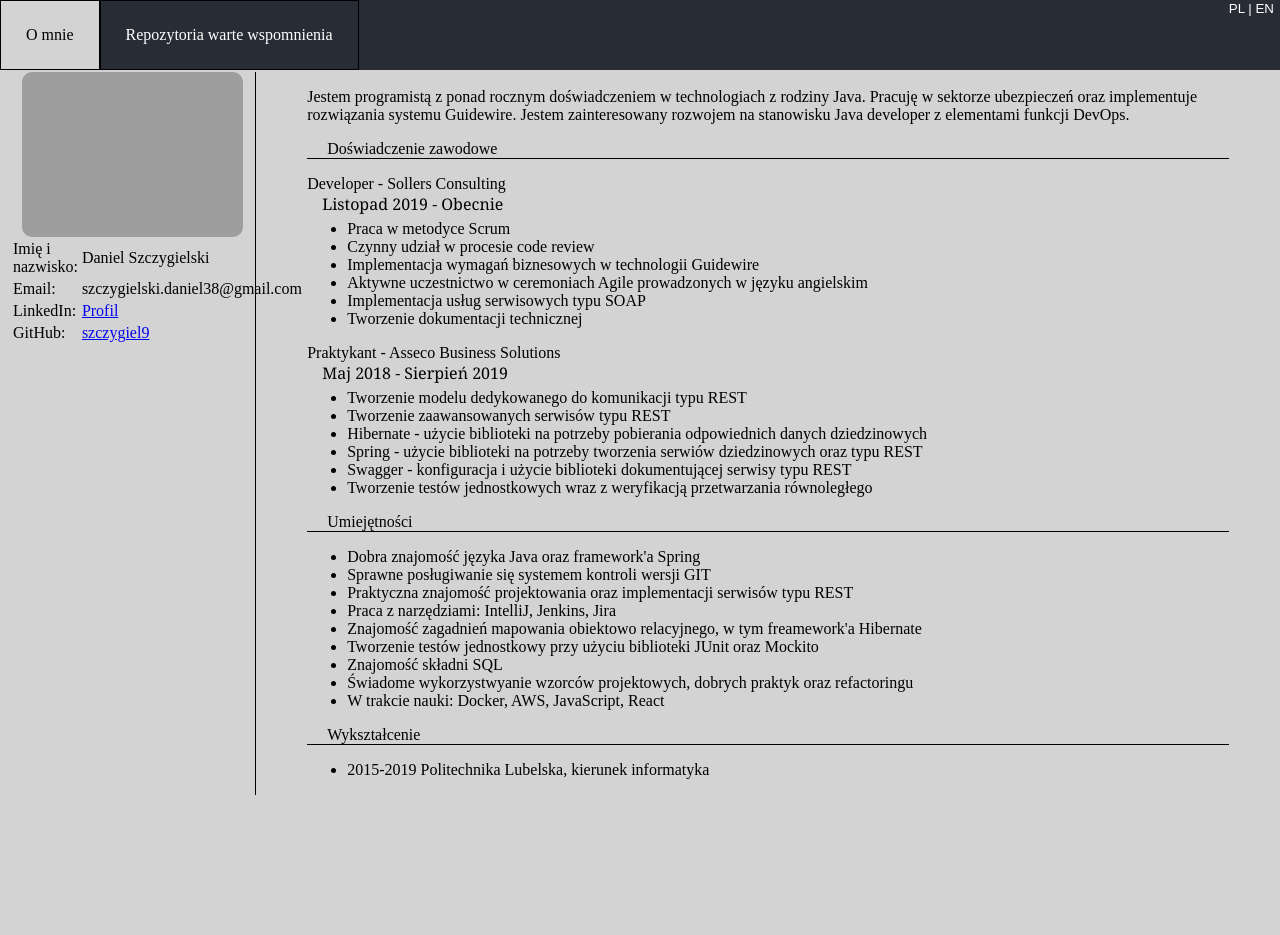
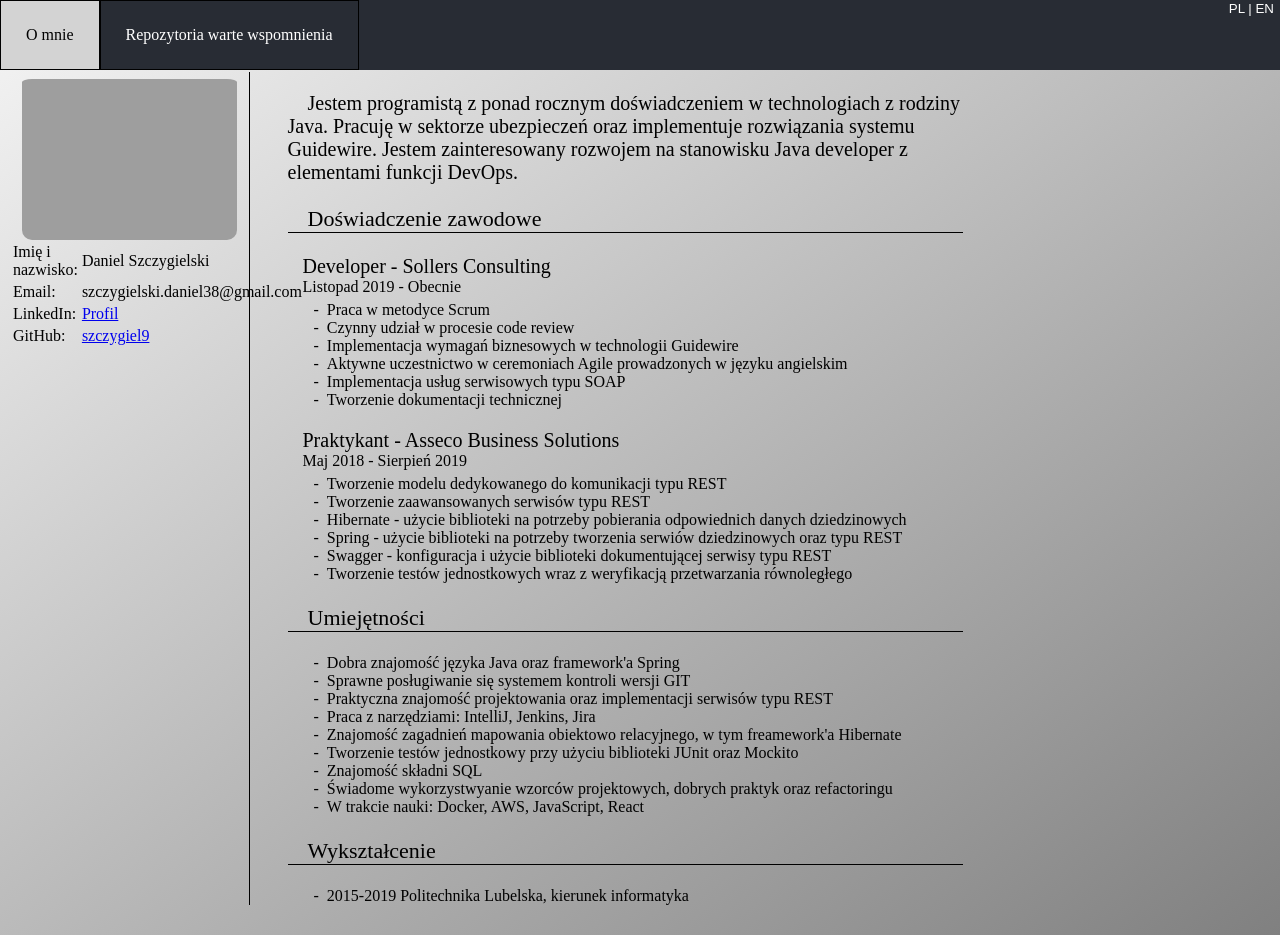
Before and after one commit to Szczygiel9/Protfolio, a React (Create React App) app: page / in a window 1280 px wide. Before the commit the page ends 800 px from the top, so only its background shows below. Built offline with nearby package versions, Linux system fonts and the light colour scheme.

Commit message:
Many styling's

```diff
--- a/src/App.css
+++ b/src/App.css
@@ -1,6 +1,11 @@
 body {
-    background-color: lightgrey;
     font-family: "Times New Roman";
+    height: 100%;
+}
+
+.App {
+    background: linear-gradient(to bottom right, whitesmoke, gray);
+    padding-bottom: 30px;
 }
 
 .item {
@@ -28,6 +33,7 @@ body {
 
 .main-container {
     padding-top: 72px;
+    max-width: 1000px;
 }
 
 .nav a {
@@ -45,7 +51,6 @@ body {
 }
 
 .active-link {
-    color: black;
     background-color: lightgray;
     text-decoration: none;
 }
@@ -65,30 +70,45 @@ body {
 }
 
 .section-title {
+    font-size: 22px;
+    font-family: "Adobe Myungjo Std M";
     padding-left: 20px;
     border-bottom: 1px solid black;
 }
 
 .experience-position {
+    font-size: 20px;
+    font-family: "Adobe Caslon Pro";
     margin-bottom: 0;
+    padding-left: 15px;
 }
 
 .experience-date {
     margin-top: 0;
     margin-bottom: 5px;
-    font-family: Cambria;
+    font-family: "Adobe Caslon Pro";
     font-size: medium;
     padding-left: 15px;
 }
 
 .experience-list {
     margin-top: 0;
+    padding-left: 10px;
 }
 
 .sidebar {
     width: 20%;
+    min-width: 250px;
     border-right: 1px solid black;
     padding-left: 10px;
+}
+
+.sidebar-content {
+    font-family: "Adobe Caslon Pro";
+    line-height: 20px;
+    padding-top: 10px;
+    padding-left: 20px;
+    text-align: left;
 }
 
 .main-content {
@@ -108,10 +128,52 @@ body {
     border-radius: 10px;
     margin: auto;
     width: 90%;
+    padding-top: 7px;
 }
 
 .table {
     text-decoration: none;
+}
+
+.link:visited {
+    color: black;
+}
+
+.link:hover {
+    color: grey;
+}
+
+.summary {
+    text-indent: 20px;
+    font-size: 20px;
+    font-family: "Microsoft YaHei Light";
+}
+
+ul {
+    list-style: none;
+    padding: 0;
+    margin: 0;
+}
+
+li {
+    padding-left: 16px;
+}
+
+li:before {
+    content: "-";
+    padding-right: 8px;
+}
+
+.under-lined {
+    padding-top: 15px;
+    width: 110px;
+    border-bottom: 1px solid black;
+}
+
+.sidebar-section {
+    padding-top: 5px;
+    line-height: 21px;
+    font-family: "Adobe Garamond Pro";
 }
 
 @media screen and (max-width: 700px) {
```
